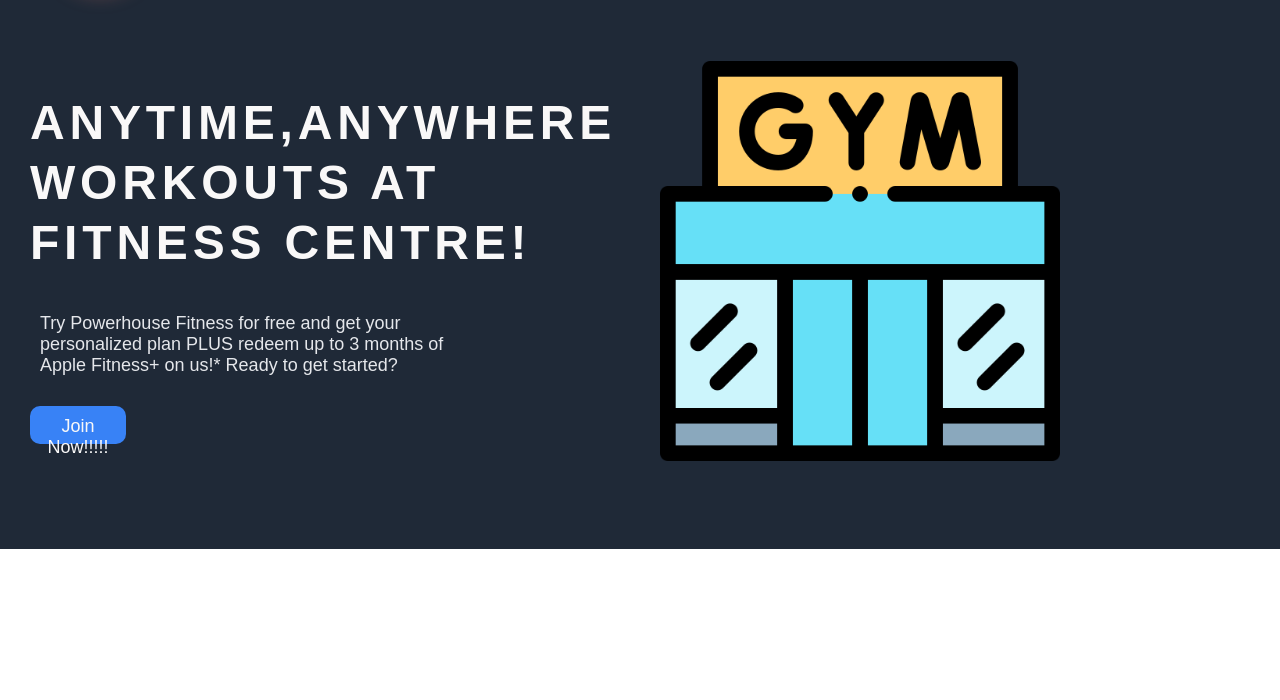
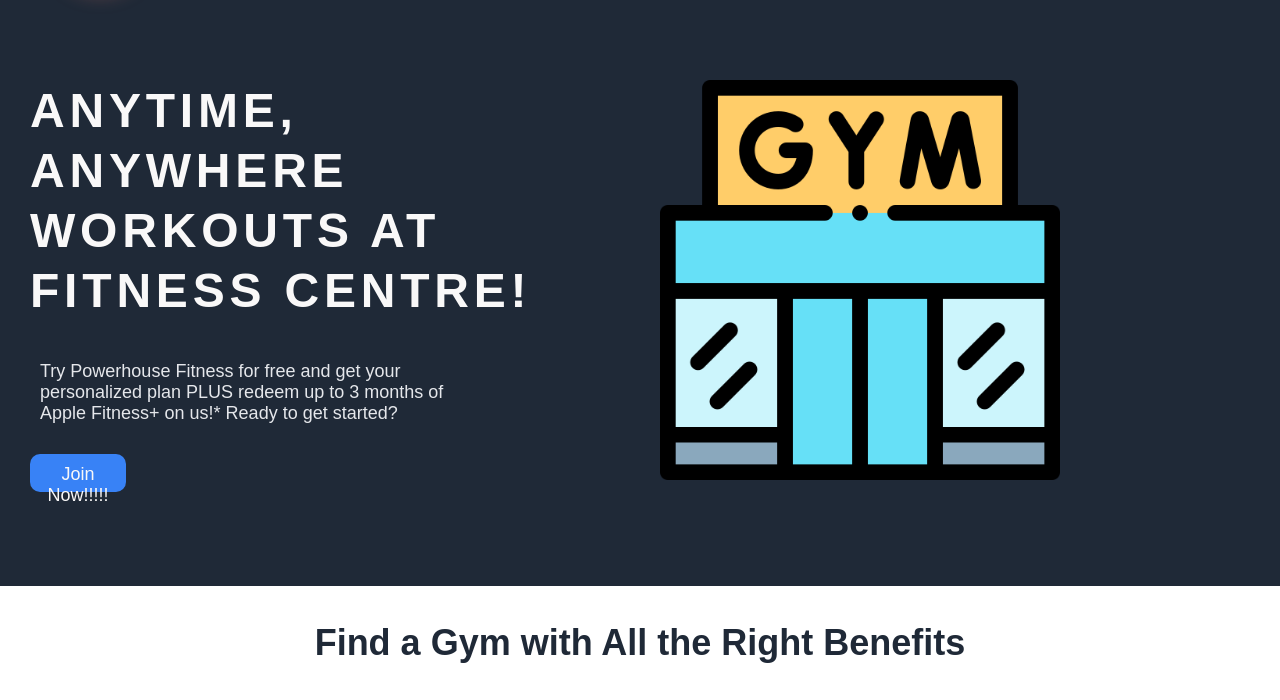
Before and after one commit to Amanprabhat/firstWeb, a plain HTML site: page index.html in a window 1280 px wide. Shown: the part 127-827 px from the top of the page. Before the commit the page ends 800 px from the top, so only its background shows below. Drawn offline with Linux system fonts and the light colour scheme.

Commit message:
Header section complete HTML code

```diff
--- a/index.html
+++ b/index.html
@@ -24,7 +24,7 @@
 
         <div class="firstContent">
             <div class="leftContent">
-                <div class="bigText">ANYTIME,ANYWHERE<br/> WORKOUTS AT
+                <div class="bigText">ANYTIME,<br/>ANYWHERE<br/> WORKOUTS AT
                     <br/>FITNESS CENTRE!
                 </div>
                 <p class="smallText">Try Powerhouse Fitness for free and get your personalized plan PLUS redeem up to 3 months of Apple Fitness+ on us!* Ready to get started?</p>
@@ -35,5 +35,10 @@
             </div>
         </div>
     </div>
+
+
+    <div class="secondInfo">
+        <div class="secondHeader"><p>Find a Gym with All the Right Benefits</p></div>
+    </div>
 </body>
 </html>
```
